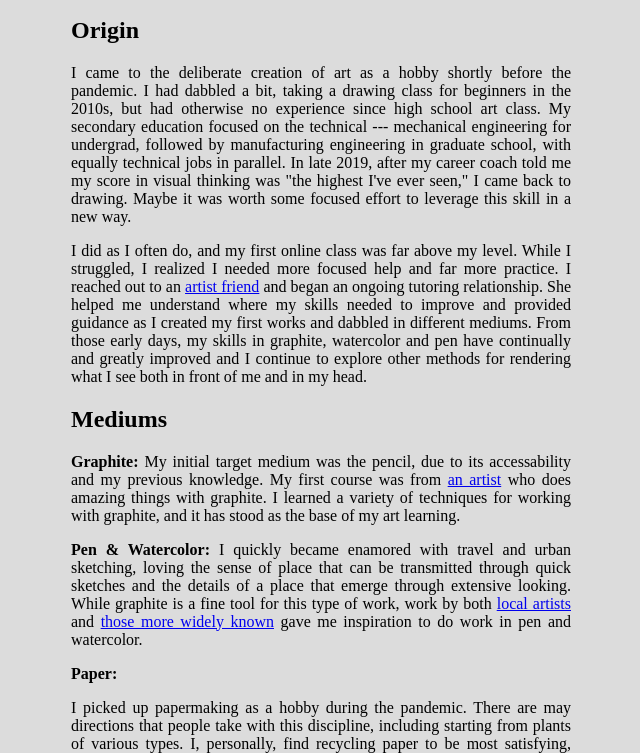
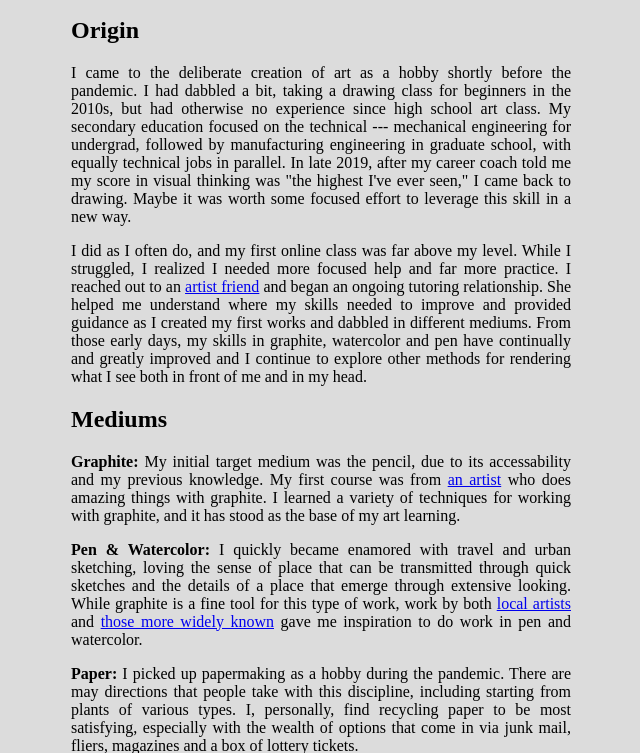
Before and after one commit to abligh79/art-website, a plain HTML site: page index.html in a window 1280 px wide. Shown: the part 199-952 px from the top of the page, without its empty margins (319-959 px from the left). Drawn offline with Linux system fonts and the light colour scheme.

Commit message:
paragraph change

```diff
--- a/index.html
+++ b/index.html
@@ -48,7 +48,7 @@
 
 <p><strong>Pen & Watercolor:</strong> I quickly became enamored with travel and urban sketching, loving the sense of place that can be transmitted through quick sketches and the details of a place that emerge through extensive looking. While graphite is a fine tool for this type of work, work by both <a href="https://www.katiawish.com/urban-sketchbook">local artists</a> and <a href="https://www.daikubara.com">those more widely known</a> gave me inspiration to do work in pen and watercolor.</p>
 
-<p><strong>Paper:</strong></p> I picked up papermaking as a hobby during the pandemic. There are may directions that people take with this discipline, including starting from plants of various types. I, personally, find recycling paper to be most satisfying, especially with the wealth of options that come in via junk mail, fliers, magazines and a box of lottery tickets.
+<p><strong>Paper:</strong> I picked up papermaking as a hobby during the pandemic. There are may directions that people take with this discipline, including starting from plants of various types. I, personally, find recycling paper to be most satisfying, especially with the wealth of options that come in via junk mail, fliers, magazines and a box of lottery tickets.</p>
 
 <p><strong>Collage:</strong> I quite enjoy the process of building up an image from textures and colors that can be found in magazines, maps and other sources. The opportunity to make visual jokes or commentary abounds, and I find it gives a way to look differently at both my subject and the source of the color or texture that is finding its way into the work. </p>
 
```
